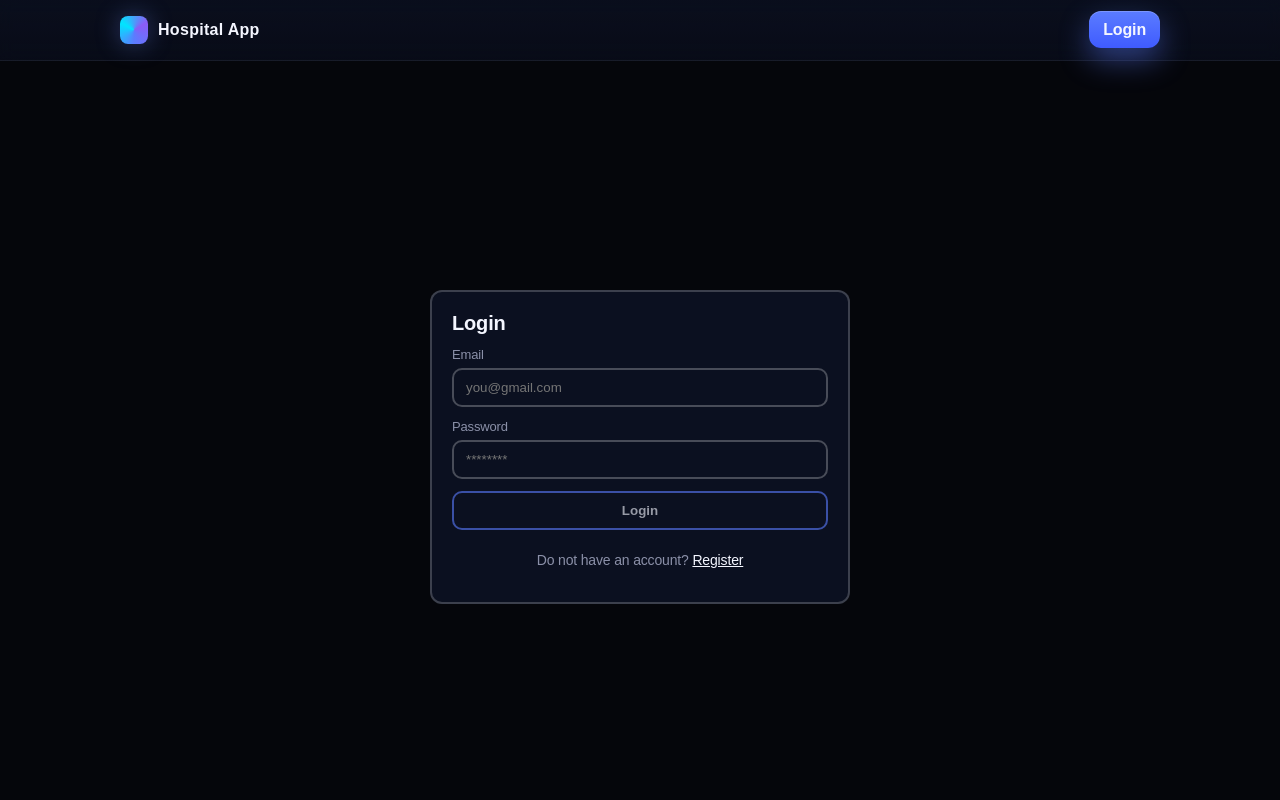
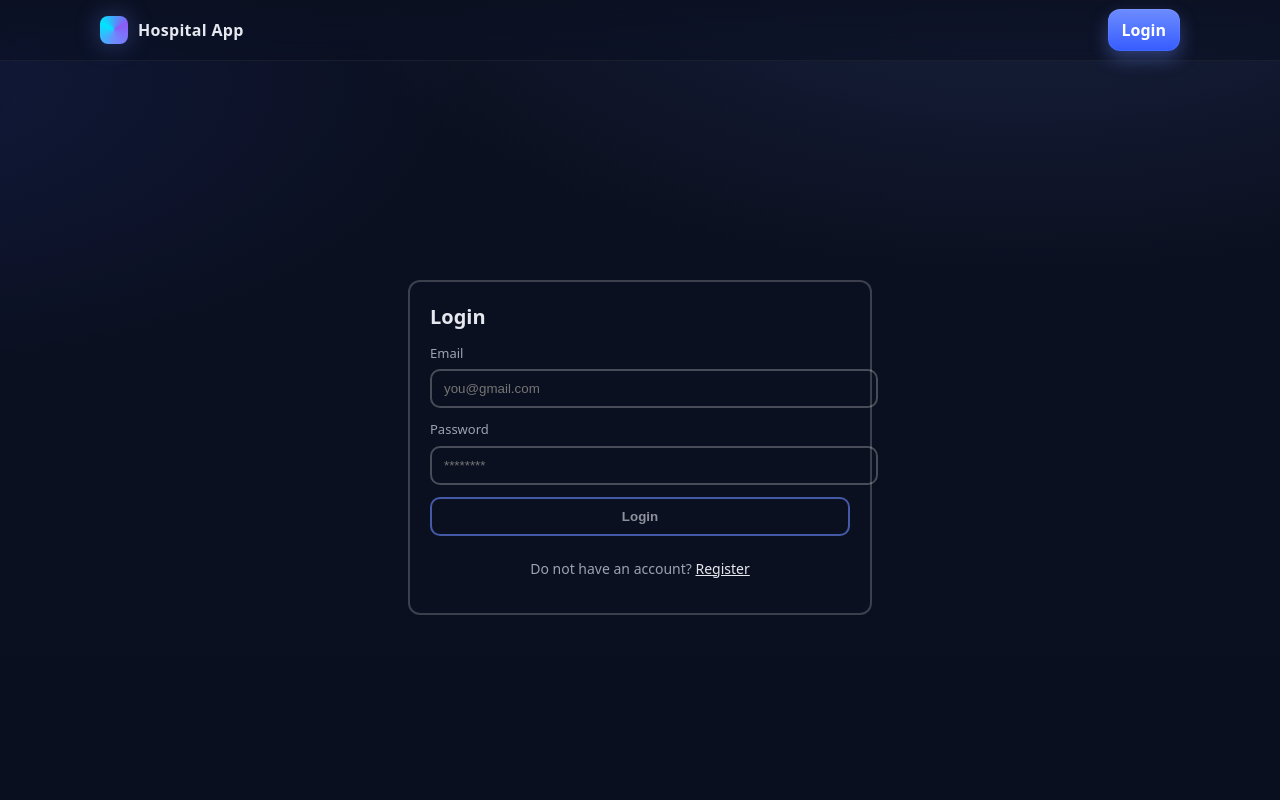
Before and after one commit to DrMadhavSharma/FastApi, a Next.js app in the folder frontend/: page /login in a window 1280 px wide. Shown: the top 800 px of the page. Built offline with nearby package versions, Linux system fonts and the light colour scheme.

Commit message:
Update globals.css

```diff
--- a/frontend/app/globals.css
+++ b/frontend/app/globals.css
@@ -1,40 +1,31 @@
 :root {
-  --bg: #05060b;              /* true near-black */
-  --bg-soft: #0b0d17;
-  --card: #0f1222;
-
-  --text: #f4f6ff;
-  --muted: #8b90a8;
-
-  --primary: #5b7cff;
-  --primary-700: #3f5bff;
-
-  --accent: #8b5cf6;          /* secondary glow ONLY when needed */
-
-  --ring: rgba(91,124,255,0.45);
-
-  --success: #2dd4bf;
-  --danger: #ff4d4f;
-  --warning: #fbbf24;
+--bg: #0b1020;
+--bg-soft: #111936;
+--card: #0e142b;
+--text: #e6e8f0;
+--muted: #9aa3b2;
+--primary: #6d8cff;
+--primary-600: #5476ff;
+--primary-700: #365cff;
+--ring: rgba(109, 140, 255, 0.5);
+--success: #22c55e;
+--danger: #ef4444;
+--warning: #f59e0b;
 }
 
-* { box-sizing: border-box; }
+{ box-sizing: border-box; }
 html, body { height: 100%; }
 body {
-  font-family: "Inter", ui-sans-serif, system-ui;
-  letter-spacing: -0.01em;
+margin: 0;
+color: var(--text);
+background:
+radial-gradient(1200px 600px at 80% -10%, rgba(109, 140, 255, 0.15), transparent 60%),
+radial-gradient(1000px 500px at -10% 10%, rgba(54, 92, 255, 0.12), transparent 60%),
+linear-gradient(180deg, #0b1020 0%, #0a0f1f 100%);
+font-family: ui-sans-serif, system-ui, -apple-system, Segoe UI, Roboto, Ubuntu, Cantarell, Noto Sans, Helvetica Neue, Arial, "Apple Color Emoji", "Segoe UI Emoji";
+line-height: 1.5;
 }
 
-.hero-title {
-  font-size: 42px;
-  font-weight: 800;
-  line-height: 1.05;
-  letter-spacing: -0.03em;
-}
-
-h1, h2 {
-  font-weight: 700;
-}
 
 a { color: inherit; text-decoration: none; }
 
@@ -104,20 +95,20 @@ a { color: inherit; text-decoration: none; }
 padding: 22px;
 flex: 1;                    /* equal width */
 
-
 /* .card h1 { margin: 6px 0 2px; font-size: 24px; }
 .card p.lead { margin: 0 0 18px; color: var(--muted); } */
 
 .field { margin: 12px 0 14px; }
 .label { display: block; font-size: 14px; color: var(--muted); margin-bottom: 6px; }
 .input, .select, .textarea {
-  background: rgba(5,6,11,0.8);
-  border: 1px solid rgba(255,255,255,0.06);
-}
-
-.input:focus {
-  border-color: var(--primary);
-  background: rgba(5,6,11,0.95);
+width: 100%;
+padding: 10px 12px;
+border-radius: 12px;
+border: 1px solid rgba(255,255,255,0.08);
+background: rgba(9, 14, 31, 0.8);
+color: var(--text);
+outline: none;
+transition: 160ms ease;
 }
 .textarea { min-height: 92px; resize: vertical; }
 .input:focus, .select:focus, .textarea:focus { border-color: var(--primary); box-shadow: 0 0 0 4px var(--ring); }
@@ -133,20 +124,9 @@ a { color: inherit; text-decoration: none; }
 transition: 180ms ease;
 }
 .btn-primary {
-  background: linear-gradient(
-    180deg,
-    var(--primary),
-    var(--primary-700)
-  );
-  box-shadow:
-    0 12px 30px rgba(91,124,255,0.45),
-    inset 0 1px 0 rgba(255,255,255,0.2);
-}
-
-.btn-primary:hover {
-  transform: translateY(-2px);
-  box-shadow:
-    0 18px 40px rgba(91,124,255,0.6);
+color: white;
+background: linear-gradient(180deg, var(--primary) 0%, var(--primary-700) 100%);
+box-shadow: 0 8px 18px rgba(109,140,255,0.35), 0 0 0 1px rgba(255,255,255,0.06) inset;
 }
 .btn-primary:hover { transform: translateY(-1px); filter: brightness(1.03); }
 .btn-ghost { color: var(--muted); background: transparent; }
@@ -171,8 +151,11 @@ a { color: inherit; text-decoration: none; }
 .pill.active { color: var(--text); background: rgba(255,255,255,0.08); }
 
 .section {
-  padding: 20px;
-  margin-bottom: 24px;
+border: 1px solid rgba(255,255,255,0.08);
+border-radius: 14px;
+padding: 12px;
+background: rgba(255,255,255,0.03);
+margin-bottom: 12px;
 }
 
 /* Auth Split Layout */
@@ -320,25 +303,22 @@ a { color: inherit; text-decoration: none; }
 }
 
 .card {
-  background: linear-gradient(
-    180deg,
-    rgba(255,255,255,0.04),
-    rgba(255,255,255,0.01)
-  ), var(--card);
-
-  border: none;
-  border-radius: 18px;
-
-  box-shadow:
-    0 20px 60px rgba(0,0,0,0.65),
-    inset 0 1px 0 rgba(255,255,255,0.04);
+width: 100%;
+max-width: 480px;
+min-width: 280px;
+padding: 20px;
+border-radius: 12px;
+background: #1f1f3f;
+border: 1px solid rgba(255,255,255,0.08);
+box-shadow: 0 2px 10px rgba(0,0,0,0.3);
+margin: 40; /* remove any inline margin overrides /
 }
 .card h1,
 .card h2,
 .card p {
 margin-top: 0;
 }
-/* Ensure the page takes full height */
+/ Ensure the page takes full height */
 html, body {
 height: 100%;
 margin: 0;
@@ -350,9 +330,9 @@ html, body {
 color: var(--text);
 }
 
-/* Main content grows to fill space */
+/* Main content grows to fill space /
 .main {
-  flex: 1 0 auto; /* grow, shrink, auto basis */
+flex: 1 0 auto; / grow, shrink, auto basis */
 padding: 1rem;
 }
 
```
Lines whose indentation alone changed are shown as unchanged.
